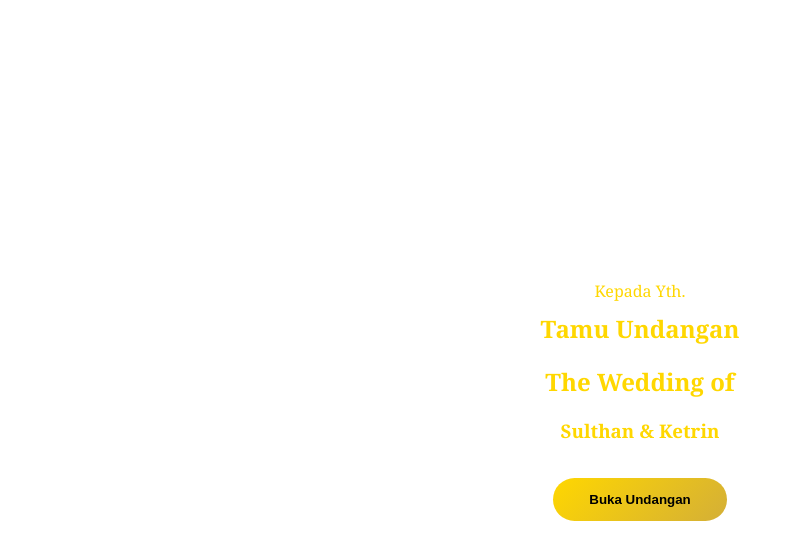
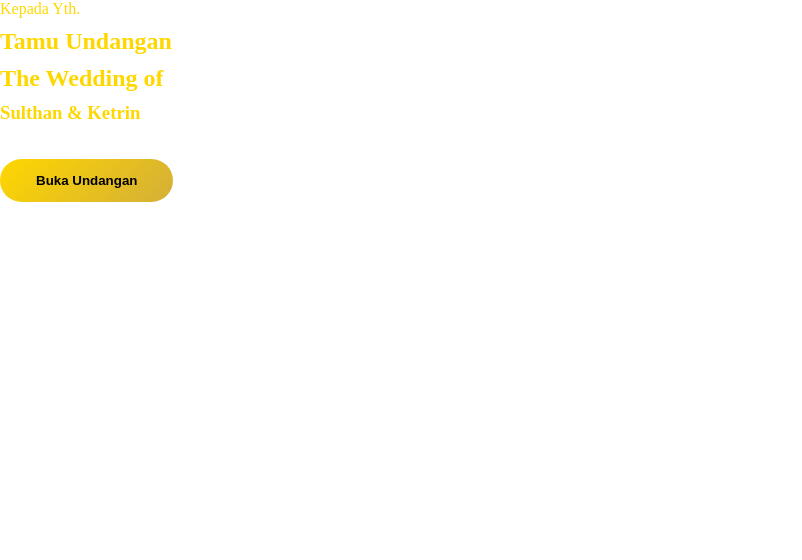
Before and after one commit to recalscar-bot/undangan-pernikahan, a plain HTML site: page index.html in a window 1280 px wide. Shown: the whole page, without its empty margins (0-802 px from the left). Drawn offline with nearby package versions, Linux system fonts and the light colour scheme.

Commit message:
Update style.css

```diff
--- a/style.css
+++ b/style.css
@@ -5,24 +5,20 @@
 html, body {
   margin: 0;
   padding: 0;
-  overflow: hidden; /* KUNCI SCROLL */
-  font-family: 'Georgia', serif;
+  height: 100%;
+  overflow: hidden;
 }
 
 #wrapper {
   height: 100vh;
+  position: relative;
 }
 
 .panel {
   height: 100vh;
   width: 100%;
-  padding: 40px 20px;
-  display: flex;
-  flex-direction: column;
-  justify-content: center;
-  align-items: center;
-  text-align: center;
 }
+
 
 .cover {
   background: url("images/cover.jpg") center/cover no-repeat;
```
